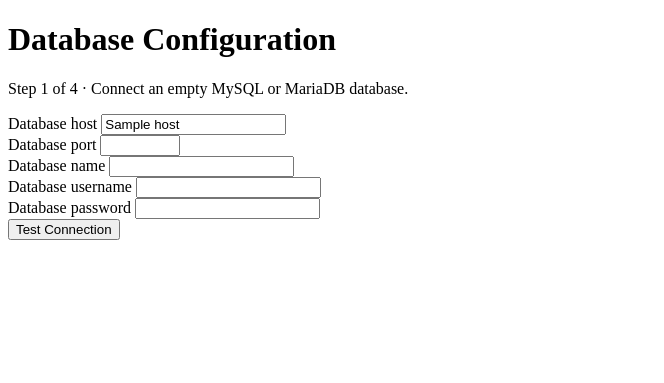
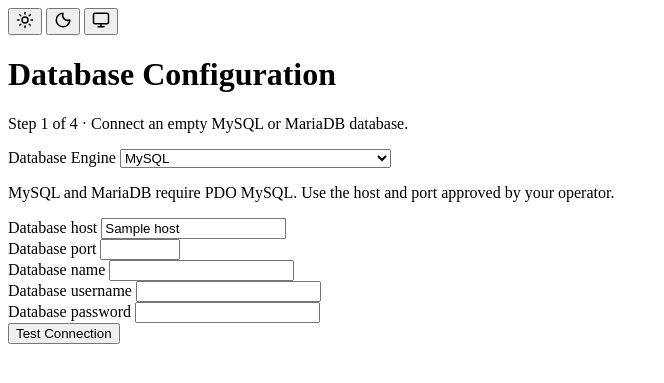
Before and after one commit to sufiralight/temp-mail-premium, a Laravel app: template resources/views/installation/database.blade.php in a window 1280 px wide. Shown: the top 383 px of the page, without its empty margins (0-664 px from the left). Run offline with Laravel 12, Linux system fonts and the light colour scheme; the template is opened without the code that fills it: most values are stand-ins (such as "Sample title", 1, 10 or a date in 2020).

Commit message:
Add installer database engine and appearance selectors

```diff
--- a/app/Installation/InstallerDatabase.php
+++ b/app/Installation/InstallerDatabase.php
@@ -26,6 +26,12 @@ class InstallerDatabase
         $timeout = ini_set('mysqlnd.net_read_timeout', '3');
         try {
             $connection = $this->connect($settings);
+            $version = (string) $connection->query('SELECT VERSION()')->fetchColumn();
+            $isMariaDb = stripos($version, 'MariaDB') !== false;
+            if ($isMariaDb !== ($settings['engine'] === 'mariadb')) {
+                return 'The server reports a different engine. Select the matching engine and test again.';
+            }
+
             if ($connection->query('SELECT DATABASE()')->fetchColumn() !== $settings['database']) {
                 return 'The selected database could not be verified.';
             }
--- a/resources/views/components/installer-layout.blade.php
+++ b/resources/views/components/installer-layout.blade.php
@@ -5,11 +5,15 @@
     <meta charset="utf-8">
     <meta name="viewport" content="width=device-width, initial-scale=1">
     <title>{{ $title }} · Temp Mail</title>
+    <script src="{{ asset('appearance-init.js') }}"></script>
     @if (is_file(public_path('build/manifest.json')))
-        @vite('resources/css/app.css')
+        @vite(['resources/css/app.css', 'resources/js/app.js'])
     @endif
 </head>
 <body class="min-h-screen bg-zinc-100 text-zinc-950 dark:bg-zinc-900 dark:text-zinc-100">
+    <header class="mx-auto flex max-w-6xl justify-end px-5 py-4">
+        <x-appearance />
+    </header>
     <main class="mx-auto max-w-xl px-5 py-12 sm:py-20">
         <h1 class="mb-6 text-3xl font-semibold tracking-tight">{{ $title }}</h1>
         {{ $slot }}
--- a/resources/views/installation/database.blade.php
+++ b/resources/views/installation/database.blade.php
@@ -3,8 +3,21 @@
     @if ($errors->has('connection'))
         <p role="alert" class="mb-4 rounded-lg border border-zinc-400 p-3">{{ $errors->first('connection') }}</p>
     @endif
-    <form method="post" action="{{ route('install.verify', absolute: false) }}" class="grid gap-4 rounded-xl border border-zinc-300 bg-white p-6 dark:border-zinc-700 dark:bg-zinc-800">
+    <form method="post" action="{{ route('install.verify', absolute: false) }}" data-auth-form class="grid gap-4 rounded-xl border border-zinc-300 bg-white p-6 dark:border-zinc-700 dark:bg-zinc-800">
         @csrf
+        <div>
+            <label for="db-engine" class="mb-1 block text-sm font-medium">Database Engine</label>
+            <select id="db-engine" name="engine" required aria-describedby="engine-help"
+                @error('engine') aria-invalid="true" @enderror
+                class="w-full rounded-md border border-zinc-400 bg-white px-3 py-2 focus-visible:outline-2 dark:bg-zinc-800">
+                <option value="mysql" @selected(old('engine', 'mysql') === 'mysql')>MySQL</option>
+                <option value="mariadb" @selected(old('engine') === 'mariadb')>MariaDB</option>
+                <option value="pgsql" disabled>PostgreSQL — unavailable in this installer</option>
+                <option value="sqlite" disabled>SQLite — unavailable in this installer</option>
+            </select>
+            <p id="engine-help" class="mt-1 text-sm">MySQL and MariaDB require PDO MySQL. Use the host and port approved by your operator.</p>
+            @error('engine')<p role="alert" class="mt-1 text-sm">{{ $message }}</p>@enderror
+        </div>
         @foreach (['host' => 'Database host', 'port' => 'Database port', 'database' => 'Database name', 'username' => 'Database username', 'password' => 'Database password'] as $field => $label)
             <div>
                 <label class="mb-1 block text-sm font-medium" for="db-{{ $field }}">{{ $label }}</label>
@@ -17,6 +30,6 @@
                 @error($field)<p id="error-{{ $field }}" class="mt-1 text-sm" role="alert">{{ $message }}</p>@enderror
             </div>
         @endforeach
-        <button class="rounded-md bg-zinc-900 px-4 py-2 font-medium text-white dark:bg-zinc-100 dark:text-zinc-900">Test Connection</button>
+        <button type="submit" data-pending="Testing connection…" class="rounded-md bg-zinc-900 px-4 py-2 font-medium text-white dark:bg-zinc-100 dark:text-zinc-900">Test Connection</button>
     </form>
 </x-installer-layout>
--- a/resources/views/installation/requirements.blade.php
+++ b/resources/views/installation/requirements.blade.php
@@ -1,5 +1,5 @@
 <x-installer-layout title="System Requirements">
-    <p role="status" class="mb-6 text-sm">Step 2 of 4 · Database connection verified.</p>
+    <p role="status" class="mb-6 text-sm">Step 2 of 4 · {{ $engine }} connection verified.</p>
     <ul class="divide-y divide-zinc-300 rounded-xl border border-zinc-300 px-4 dark:divide-zinc-700 dark:border-zinc-700">
         @foreach ($checks as $name => $passed)
             <li class="flex justify-between gap-4 py-3"><span>{{ $name }}</span><strong>{{ $passed ? 'Ready' : 'Action required' }}</strong></li>
```
Also changed, not shown: agents/installer.md (+2 -0 lines), app/Http/Controllers/InstallerController.php (+11 -4 lines), app/Installation/InstallationGate.php (+7 -2 lines), docs/installation.md (+2 -0 lines), tests/Feature/InstallerTest.php (+35 -0 lines).
